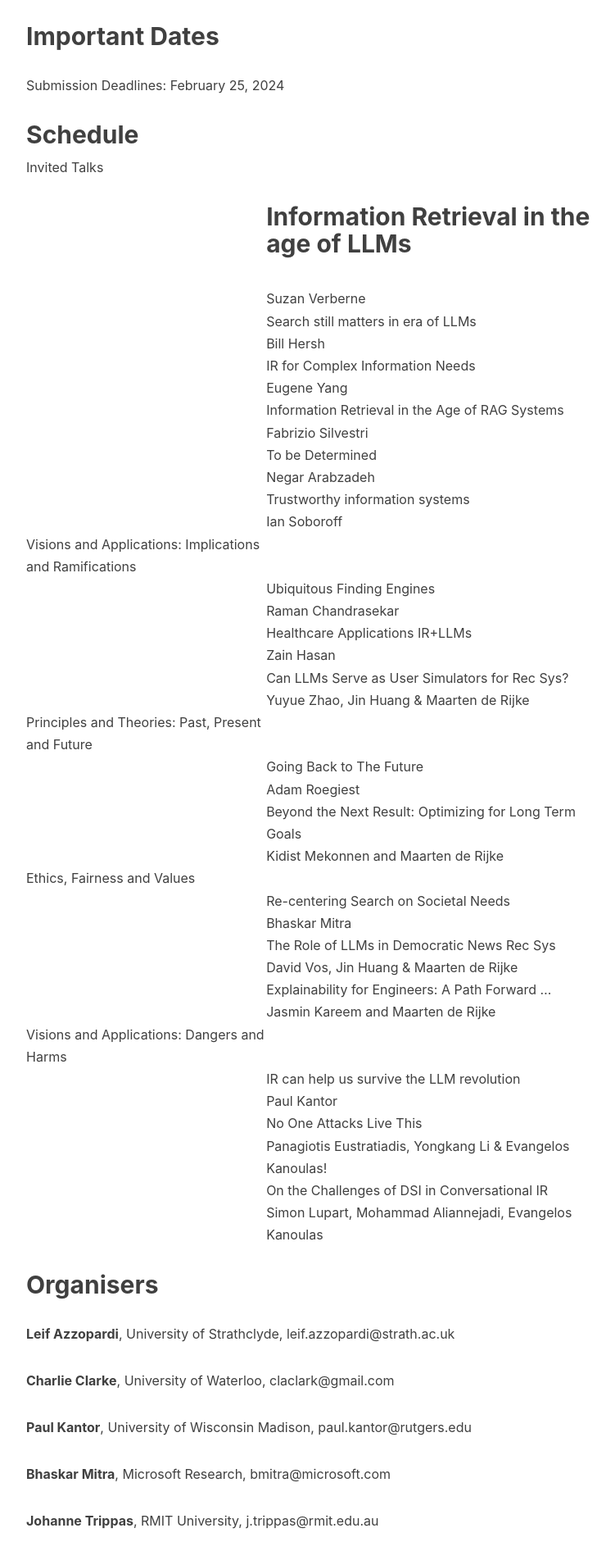
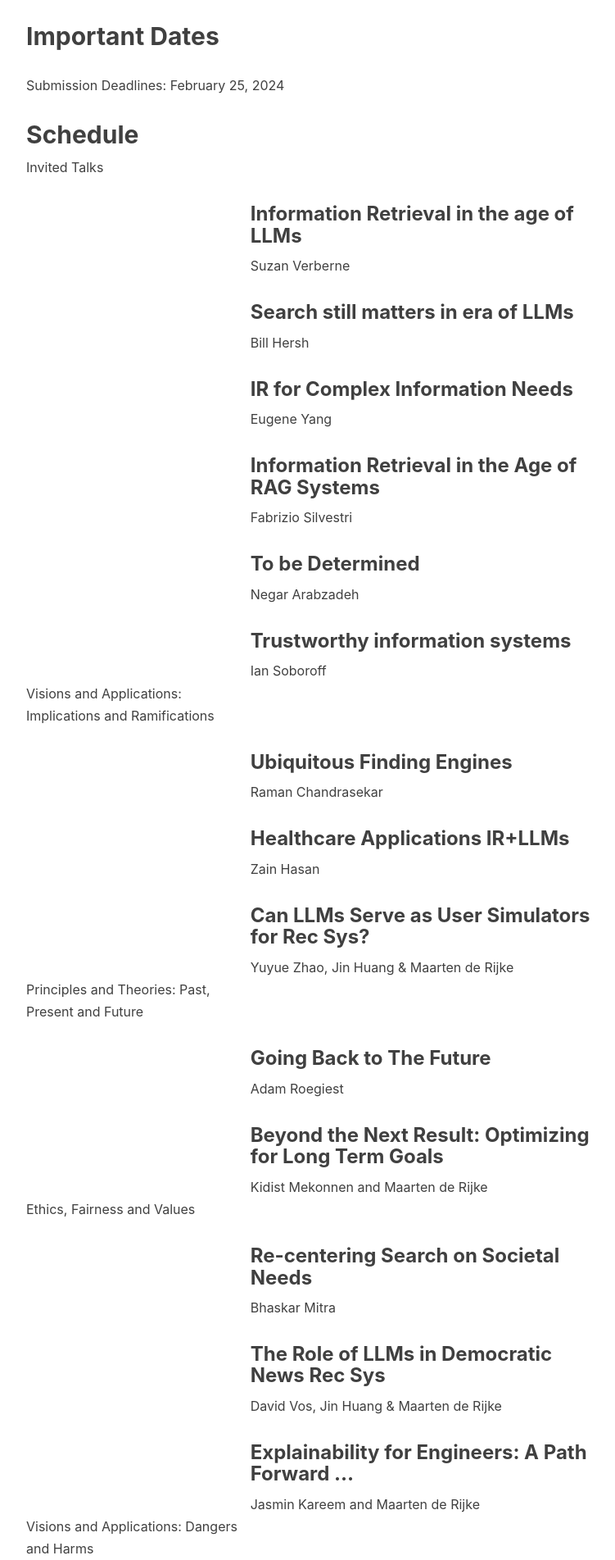
Before and after one commit to SearchFutures/SearchFutures.github.io, a Jekyll site: the page built from index.md, in a window 1280 px wide. Shown: the part 2367-4270 px from the top of the page at 82% size, without its empty margins (233-984 px from the left). Built offline with Jekyll 4.4.1, drawn with Linux system fonts in a browser that asks for light colours; nearby versions of some CDN libraries; our own code applies the rules of GitHub Pages for plain Markdown files.

```diff
--- a/index.md
+++ b/index.md
@@ -57,27 +57,27 @@ Submission Deadlines: February 25, 2024
     </tr>
     <tr>
       <td>     </td>
-      <td> <h2>Information Retrieval in the age of LLMs</h2>   <br/>    Suzan Verberne    </td>
+      <td> <h3>Information Retrieval in the age of LLMs</h3>    Suzan Verberne    </td>
     </tr>
     <tr>
       <td>    </td>
-      <td>   Search still matters in era of LLMs   <br/>   Bill Hersh         </td>
+      <td>   <h3>Search still matters in era of LLMs   </h3>   Bill Hersh         </td>
     </tr>
     <tr>
       <td>    </td>
-      <td>   IR for Complex Information Needs   <br/>    Eugene Yang         </td>
+      <td>   <h3>IR for Complex Information Needs</h3>    Eugene Yang         </td>
     </tr>
     <tr>
       <td> </td>
-      <td>   Information Retrieval in the Age of RAG Systems   <br/>    Fabrizio Silvestri    </td>
+      <td>   <h3>Information Retrieval in the Age of RAG Systems   </h3>    Fabrizio Silvestri    </td>
     </tr>
      <tr>
       <td> </td>
-      <td>   To be Determined   <br/>   Negar Arabzadeh    </td>
+      <td>   <h3>To be Determined   </h3>   Negar Arabzadeh    </td>
     </tr>
     <tr>
       <td> </td>
-      <td>   Trustworthy information systems   <br/>    Ian Soboroff    </td>
+      <td>   <h3>Trustworthy information systems   </h3>    Ian Soboroff    </td>
     </tr>
     <tr>
       <td>Visions and Applications: Implications and Ramifications</td>
@@ -85,15 +85,15 @@ Submission Deadlines: February 25, 2024
     </tr>
     <tr>
       <td>  </td>
-      <td>    Ubiquitous Finding Engines   <br/>   Raman Chandrasekar    </td>
+      <td>    <h3>Ubiquitous Finding Engines   </h3>   Raman Chandrasekar    </td>
     </tr>
     <tr>
       <td>   </td>
-      <td>     Healthcare Applications IR+LLMs   <br/>   Zain Hasan       </td>
+      <td>    <h3> Healthcare Applications IR+LLMs   </h3>   Zain Hasan       </td>
     </tr>
    <tr>
       <td>   </td>
-      <td>   Can LLMs Serve as User Simulators for Rec Sys?   <br/>   Yuyue Zhao, Jin Huang & Maarten de Rijke     </td>
+      <td>   <h3>Can LLMs Serve as User Simulators for Rec Sys?   </h3>   Yuyue Zhao, Jin Huang & Maarten de Rijke     </td>
     </tr>
    <tr>
       <td> Principles and Theories: Past, Present and Future  </td>
@@ -101,11 +101,11 @@ Submission Deadlines: February 25, 2024
     </tr>
    <tr>
       <td>   </td>
-      <td>    Going Back to The Future   <br/>   Adam Roegiest    </td>
+      <td>    <h3>Going Back to The Future   </h3>   Adam Roegiest    </td>
     </tr>
    <tr>
       <td>   </td>
-      <td>    Beyond the Next Result: Optimizing for Long Term Goals   <br/>   Kidist Mekonnen and Maarten de Rijke    </td>
+      <td>    <h3>Beyond the Next Result: Optimizing for Long Term Goals   </h3>   Kidist Mekonnen and Maarten de Rijke    </td>
     </tr>
    <tr>
       <td> Ethics, Fairness and Values  </td>
@@ -113,15 +113,15 @@ Submission Deadlines: February 25, 2024
     </tr>
    <tr>
       <td>   </td>
-      <td>    Re-centering Search on Societal Needs   <br/>   Bhaskar Mitra    </td>
+      <td>    <h3>Re-centering Search on Societal Needs   </h3>   Bhaskar Mitra    </td>
     </tr>
    <tr>
       <td>   </td>
-      <td>    The Role of LLMs in Democratic News Rec Sys   <br/>   David Vos, Jin Huang & Maarten de Rijke    </td>
+      <td>    <h3>The Role of LLMs in Democratic News Rec Sys   </h3>   David Vos, Jin Huang & Maarten de Rijke    </td>
     </tr>
    <tr>
       <td>   </td>
-      <td>    Explainability for Engineers: A Path Forward …   <br/>   Jasmin Kareem and Maarten de Rijke    </td>
+      <td>    <h3>Explainability for Engineers: A Path Forward …   </h3>   Jasmin Kareem and Maarten de Rijke    </td>
     </tr>
    <tr>
       <td>  Visions and Applications: Dangers and Harms </td>
@@ -129,15 +129,15 @@ Submission Deadlines: February 25, 2024
     </tr>
    <tr>
       <td>   </td>
-      <td>    IR can help us survive the LLM revolution   <br/>   Paul Kantor    </td>
+      <td>    <h3>IR can help us survive the LLM revolution   </h3>   Paul Kantor    </td>
     </tr>
    <tr>
       <td>   </td>
-      <td>    No One Attacks Live This   <br/>   Panagiotis Eustratiadis, Yongkang Li & Evangelos Kanoulas!    </td>
+      <td>   <h3> No One Attacks Live This   </h3>   Panagiotis Eustratiadis, Yongkang Li & Evangelos Kanoulas!    </td>
     </tr>
    <tr>
       <td>   </td>
-      <td>    On the Challenges of DSI in Conversational IR   <br/>   Simon Lupart, Mohammad Aliannejadi, Evangelos Kanoulas    </td>
+      <td>    <h3>On the Challenges of DSI in Conversational IR   </h3>   Simon Lupart, Mohammad Aliannejadi, Evangelos Kanoulas    </td>
     </tr>
   </tbody>
 </table>
```
